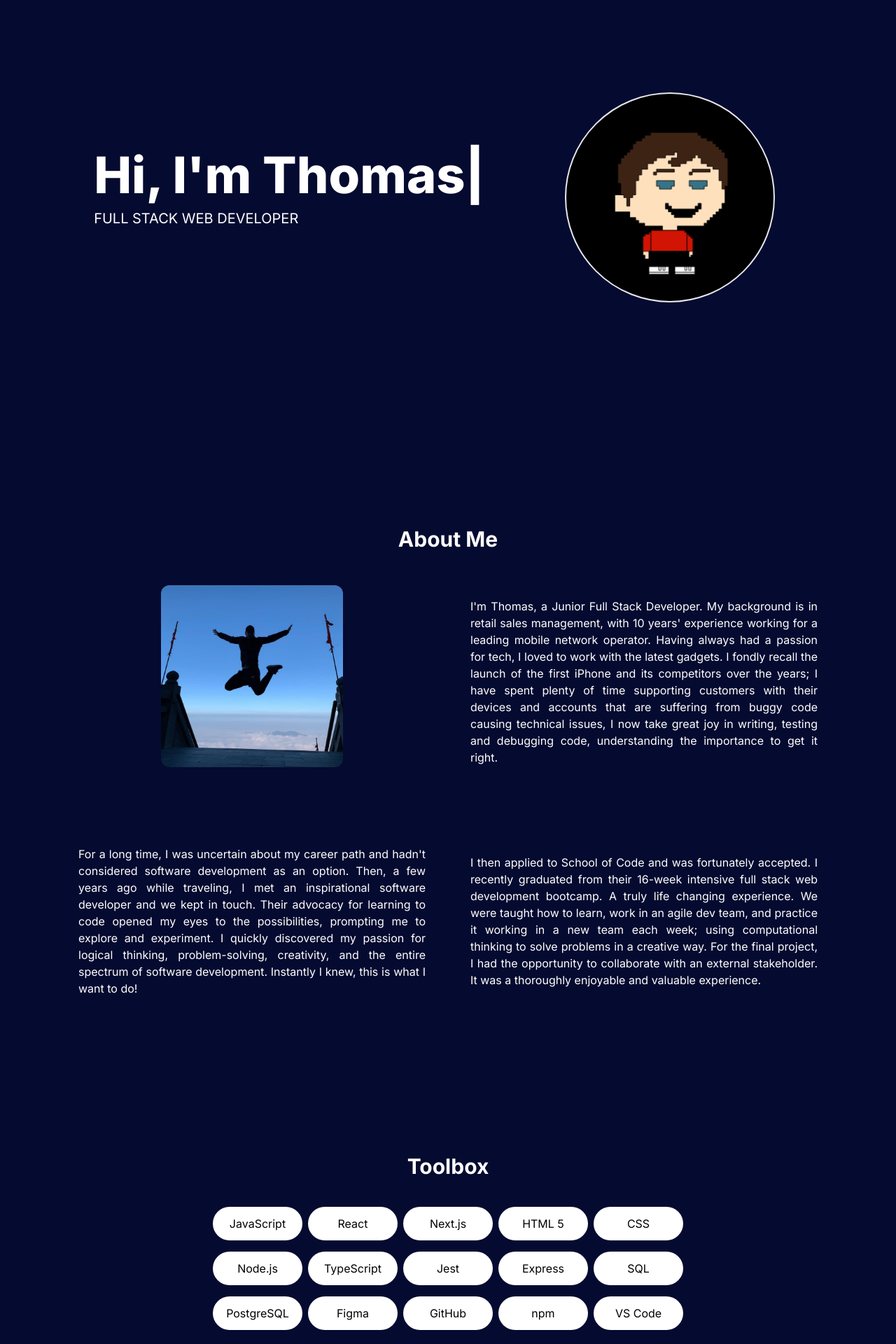
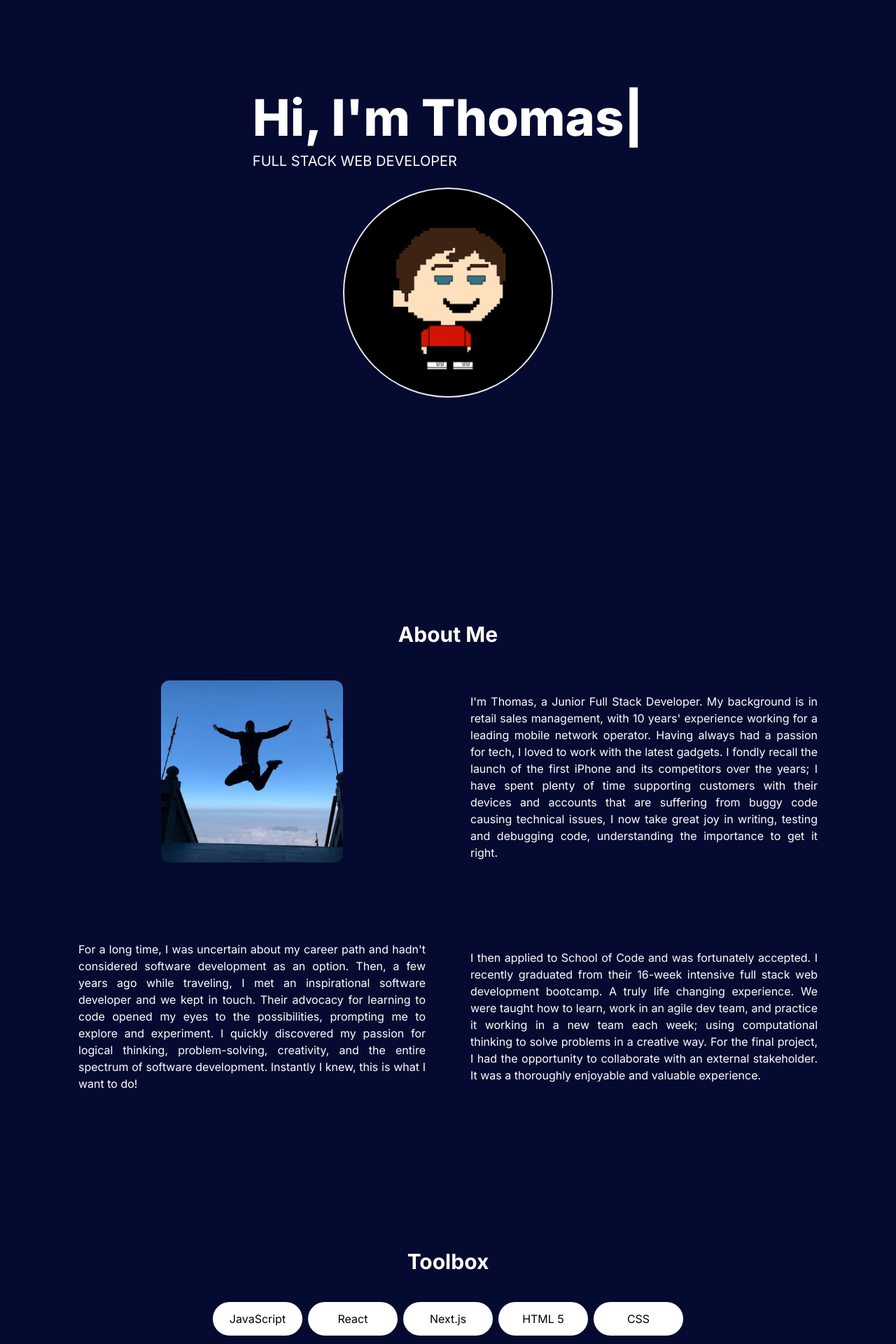
Before and after one commit to tvincent23/Portfolio, a Next.js app in the folder my-app/: page / in a window 1280 px wide. Shown: the part 140-2060 px from the top of the page at 70% size. Built offline with nearby package versions, Linux system fonts and the light colour scheme.

Commit message:
corrected margin and padding so links to page sections are not covered by the navbar

```diff
--- a/my-app/app/components/About.jsx
+++ b/my-app/app/components/About.jsx
@@ -6,8 +6,8 @@ import img1 from "../../public/images/img1.png";
 
 const About = () => {
   return (
-    <section className="text-white" id="about">
-      <h2 className="mt-52 lg:mt-60 xl:mt-80 text-center text-white font-bold text-3xl 2xl:text-4xl">
+    <section className="text-white mb-[92px]" id="about">
+      <h2 className="pt-[100px] text-center text-white font-bold text-3xl 2xl:text-4xl">
         About Me
       </h2>
 
--- a/my-app/app/components/Contact.jsx
+++ b/my-app/app/components/Contact.jsx
@@ -7,12 +7,10 @@ import linkedInLogo from "../../public/images/In-Blue-Logo.png.original.png";
 const Contact = () => {
   return (
     <section
-      className="flex flex-col text-center md:text-left items-center justify-center mb-24 max-w-4xl mx-auto text-white"
+      className="flex flex-col text-center md:text-left items-center justify-center max-w-4xl mx-auto text-white pt-[100px] mb-48"
       id="contact"
     >
-      <p className="mt-48 text-white font-bold text-3xl 2xl:text-4xl">
-        Contact
-      </p>
+      <p className="text-white font-bold text-3xl 2xl:text-4xl">Contact</p>
       <div className="mt-8 flex flex-col md:flex-row-reverse gap-8 md:gap-16 justify-center items-center">
         <p className="max-w-[400px] lg:max-w-[600px] lg:text-xl px-2 sm:px-0 ">
           I am currently looking for new opportunities. If you&apos;re looking
--- a/my-app/app/components/Intro.jsx
+++ b/my-app/app/components/Intro.jsx
@@ -6,8 +6,8 @@ import Avatar from "../../public/images/thomas_256_avatar.png";
 
 const Intro = () => {
   return (
-    <section>
-      <div className="grid grid-cols-1 sm:grid-cols-12">
+    <section className="sm:grid-cols-12 mb-[108px] lg:mb-[140px] xl:mb-[220px]">
+      <div className="grid grid-cols-1">
         <div className="col-span-7 place-self-center text-center sm:text-left ">
           <span className="w-11/12 text-white mb-4 text-3xl sm:text-5xl lg:text-6xl xl:text-7xl font-extrabold">
             <TypeAnimation
--- a/my-app/app/components/Projects.jsx
+++ b/my-app/app/components/Projects.jsx
@@ -34,8 +34,8 @@ const Projects = () => {
   ];
 
   return (
-    <section id="projects">
-      <h2 className="mt-48 text-center text-white font-bold text-3xl 2xl:text-4xl">
+    <section id="projects" className="mb-[92px] pt-[100px]">
+      <h2 className="text-center text-white font-bold text-3xl 2xl:text-4xl">
         Projects
       </h2>
       <div className="mx-auto grid grid-cols-1 md:grid-cols-2 2xl:grid-cols-3 sm:gap-6 md:gap-12 max-w-[312px] md:max-w-[800px] 2xl:max-w-[1400px]">
--- a/my-app/app/components/Skills.jsx
+++ b/my-app/app/components/Skills.jsx
@@ -20,8 +20,8 @@ const skillsList = [
 
 const Skills = () => {
   return (
-    <section id="toolbox">
-      <div className="mt-48 grid grid-cols-1 ">
+    <section id="toolbox" className="mb-[92px] pt-[100px]">
+      <div className="grid grid-cols-1 ">
         <h2 className="col-span-full place-self-center font-bold text-3xl 2xl:text-4xl text-white ">
           Toolbox
         </h2>
```
